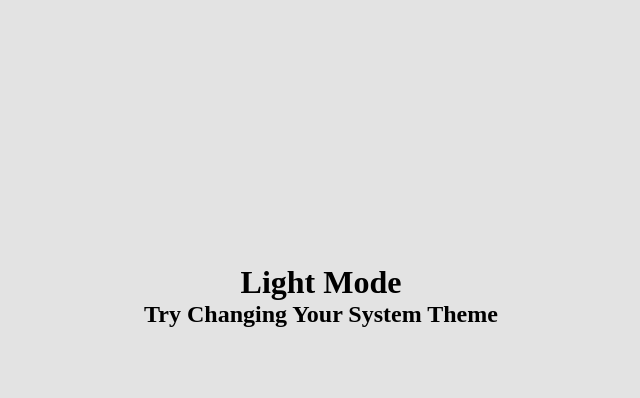
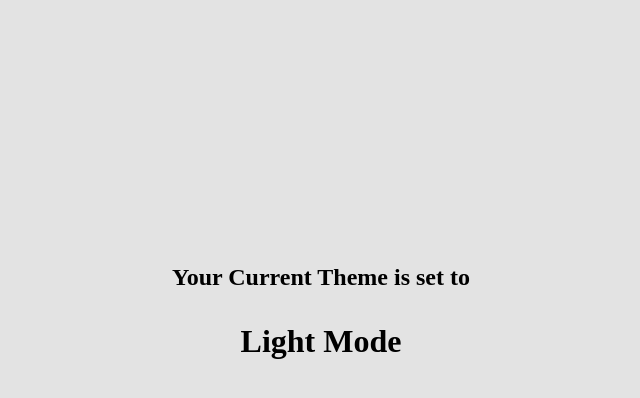
Before and after one commit to aatayde/100DaysOfCode, a PHP site: page /files/Day008/Day008.html in a window 1280 px wide. Shown: the top 398 px of the page, without its empty margins (319-959 px from the left). Run offline with PHP 8.4, Linux system fonts and the light colour scheme.

Commit message:
update information displayed

```diff
--- a/files/Day008/Day008.css
+++ b/files/Day008/Day008.css
@@ -10,6 +10,10 @@ body {
     padding: 33vh 0 0 0;
 }
 
+#title {
+    padding: 2rem 0;
+}
+
 @media (prefers-color-scheme: dark) {
     body {background-color: #121212; color: #e3e3e3}
 }
--- a/files/Day008/Day008.html
+++ b/files/Day008/Day008.html
@@ -9,8 +9,9 @@
 
 </head>
 <body>
+
+    <h2>Your Current Theme is set to</h2>
     <h1 id="title"></h1>
-    <h2>Try Changing Your System Theme</h2>
     <script src="Day008.js"></script>
 </body>
 </html>
```
